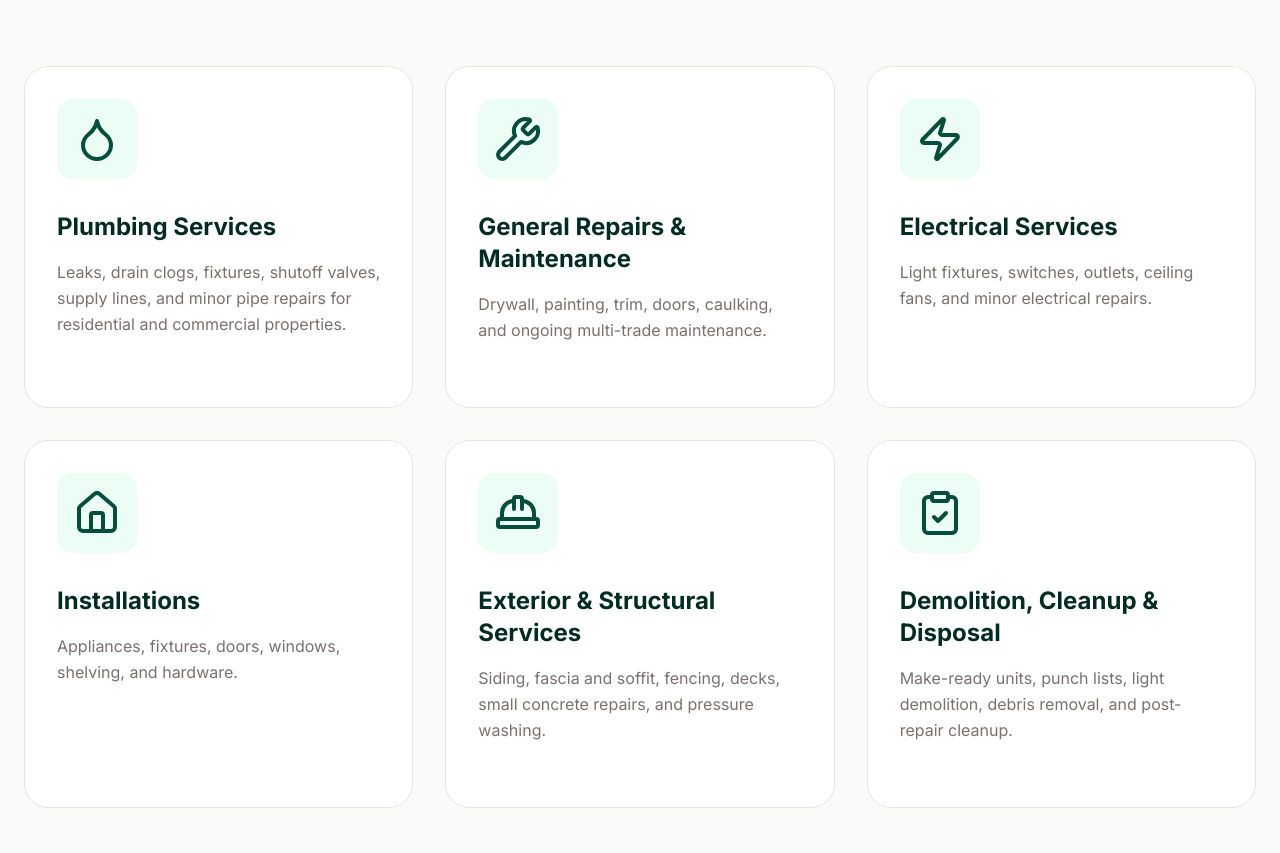
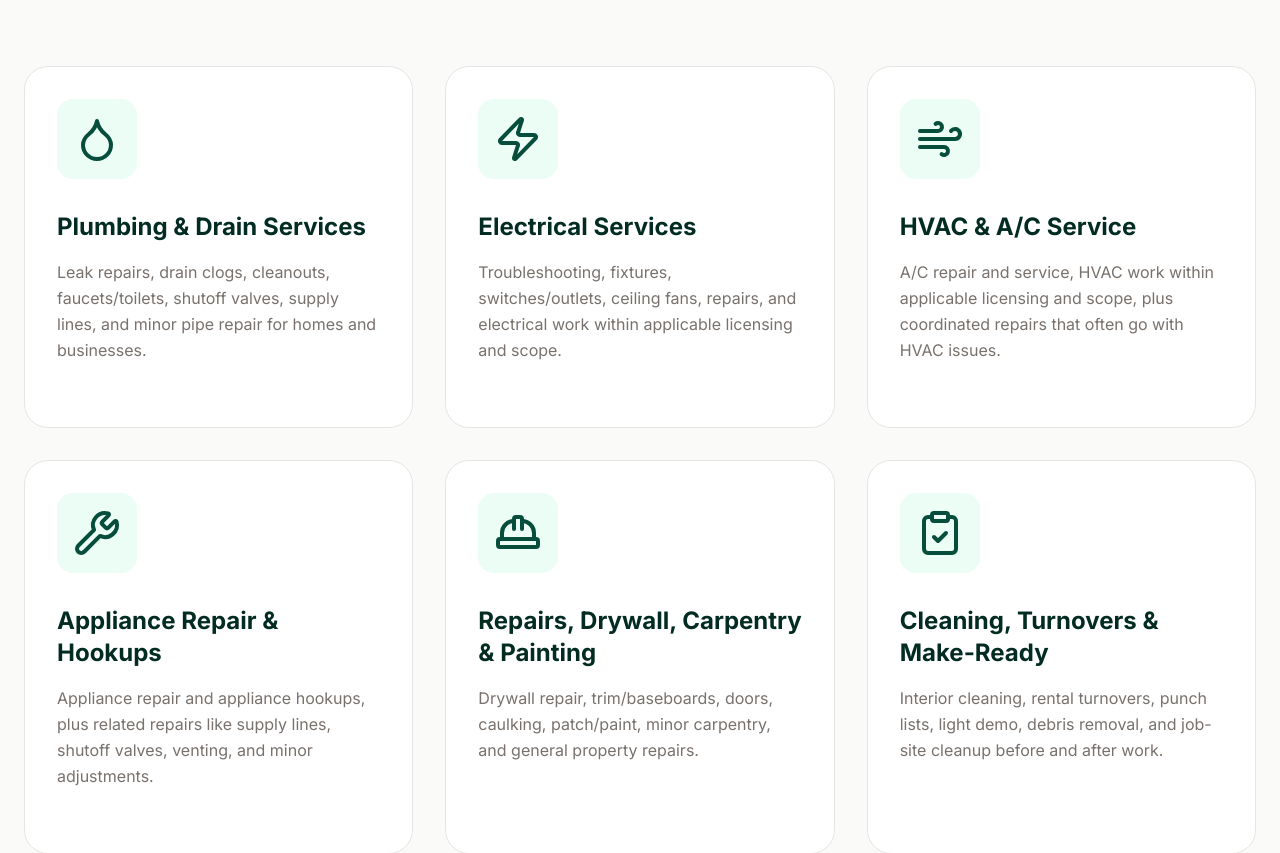
Before and after one commit to michegz/Romeros-Website, a React (Vite) app in the folder rsc plus claude/: page / in a window 1280 px wide. Shown: the part 1728-2581 px from the top of the page. Built offline with nearby package versions, Linux system fonts and the light colour scheme.

Commit message:
Refactor service titles and descriptions in constants
Updated service titles and descriptions for clarity and added new services.

```diff
--- a/rsc plus claude/constants.tsx
+++ b/rsc plus claude/constants.tsx
@@ -10,7 +10,8 @@ import {
   Building2,
   HardHat,
   Stethoscope,
-  ClipboardCheck
+  ClipboardCheck,
+  Wind
 } from 'lucide-react';
 
 export const COMPANY_NAME = "Romero’s Service Company";
@@ -44,38 +45,53 @@ export const CORE_VALUES = [
 export const PRIMARY_SERVICES = [
   {
     id: "plumbing",
-    title: "Plumbing Services",
-    description: "Leaks, drain clogs, fixtures, shutoff valves, supply lines, and minor pipe repairs for residential and commercial properties.",
+    title: "Plumbing & Drain Services",
+    description: "Leak repairs, drain clogs, cleanouts, faucets/toilets, shutoff valves, supply lines, and minor pipe repair for homes and businesses.",
     icon: <Droplet className="w-12 h-12" />
-  },
-  {
-    id: "general",
-    title: "General Repairs & Maintenance",
-    description: "Drywall, painting, trim, doors, caulking, and ongoing multi-trade maintenance.",
-    icon: <Wrench className="w-12 h-12" />
   },
   {
     id: "electrical",
     title: "Electrical Services",
-    description: "Light fixtures, switches, outlets, ceiling fans, and minor electrical repairs.",
+    description: "Troubleshooting, fixtures, switches/outlets, ceiling fans, repairs, and electrical work within applicable licensing and scope.",
     icon: <Zap className="w-12 h-12" />
   },
   {
-    id: "installations",
-    title: "Installations",
-    description: "Appliances, fixtures, doors, windows, shelving, and hardware.",
-    icon: <Home className="w-12 h-12" />
+    id: "hvac",
+    title: "HVAC & A/C Service",
+    description: "A/C repair and service, HVAC work within applicable licensing and scope, plus coordinated repairs that often go with HVAC issues.",
+    icon: <Wind className="w-12 h-12" />
   },
   {
-    id: "exterior",
-    title: "Exterior & Structural Services",
-    description: "Siding, fascia and soffit, fencing, decks, small concrete repairs, and pressure washing.",
+    id: "appliances",
+    title: "Appliance Repair & Hookups",
+    description: "Appliance repair and appliance hookups, plus related repairs like supply lines, shutoff valves, venting, and minor adjustments.",
+    icon: <Wrench className="w-12 h-12" />
+  },
+  {
+    id: "repairs",
+    title: "Repairs, Drywall, Carpentry & Painting",
+    description: "Drywall repair, trim/baseboards, doors, caulking, patch/paint, minor carpentry, and general property repairs.",
     icon: <HardHat className="w-12 h-12" />
   },
   {
     id: "turnovers",
-    title: "Demolition, Cleanup & Disposal",
-    description: "Make-ready units, punch lists, light demolition, debris removal, and post-repair cleanup.",
+    title: "Cleaning, Turnovers & Make-Ready",
+    description: "Interior cleaning, rental turnovers, punch lists, light demo, debris removal, and job-site cleanup before and after work.",
     icon: <ClipboardCheck className="w-12 h-12" />
   }
 ];
+
+export const SECONDARY_SERVICES = [
+  "Flooring repair & replacement",
+  "Doors, windows, and hardware installs",
+  "Showers & toilets",
+  "Pressure washing",
+  "Fascia/soffit and siding repair",
+  "Fence and deck repairs",
+  "Small concrete repairs",
+  "Light demolition and debris removal",
+  "Storm prep and storm-damage repairs",
+  "Rental make-readies and punch lists",
+  "Appliance installs and fixture installs",
+  "General maintenance and property repairs"
+];
```
